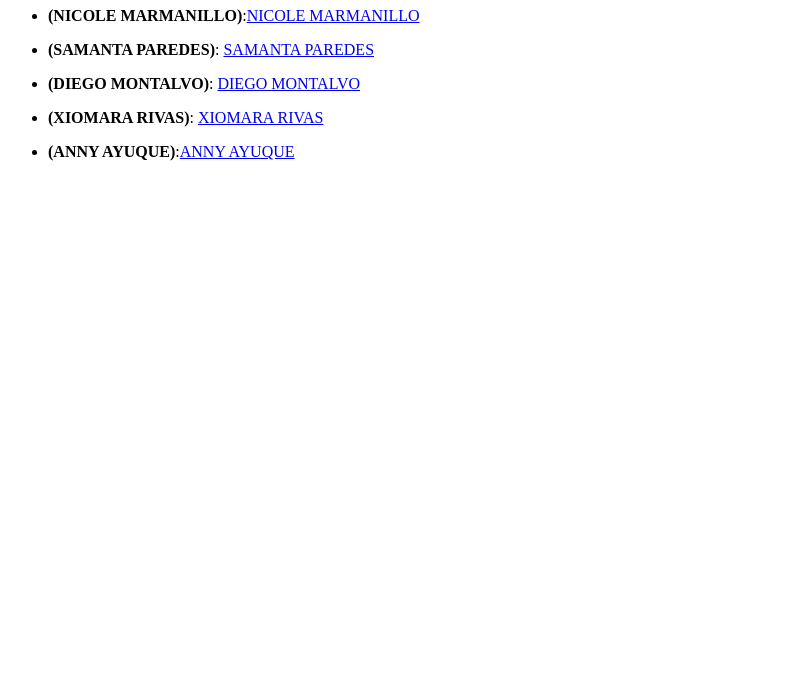
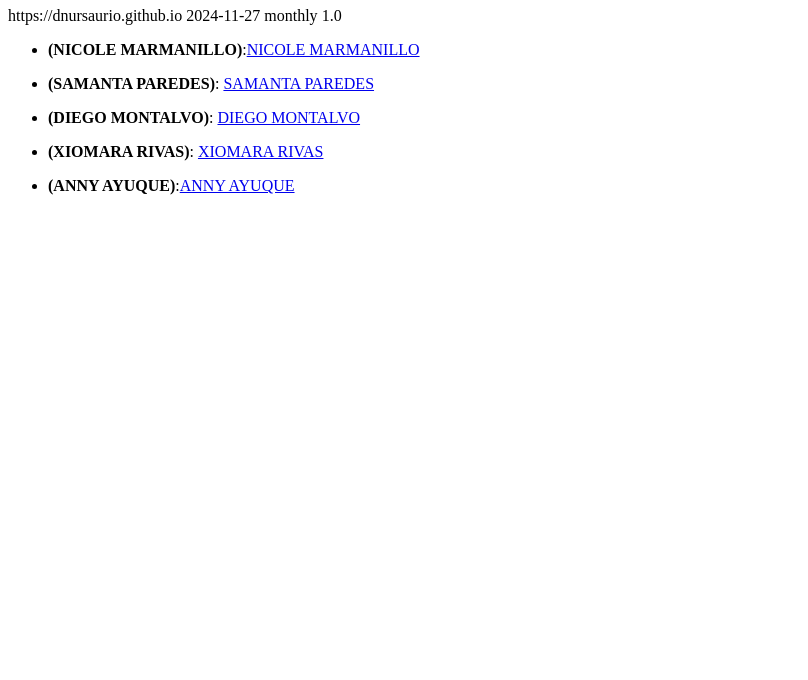
Before and after one commit to ari182006/Ariana-Sofia-Vilca-Chavez, a plain HTML site: page Compañeros.html in a window 1280 px wide. Shown: the part 120-800 px from the top of the page, without its empty margins (0-808 px from the left). Drawn offline with Linux system fonts and the light colour scheme.

Commit message:
Update Compañeros.html

```diff
--- a/Compañeros.html
+++ b/Compañeros.html
@@ -6,7 +6,14 @@
 <tittle>COMPAÑEROS
 <h1 style="text-aling:center">COMPAÑEROS</h1>
 </center>
-
+<urlset xmlns="http://www.sitemaps.org/schemas/sitemap/0.9">
+  <url>
+    <loc>https://dnursaurio.github.io</loc>
+    <lastmod>2024-11-27</lastmod>
+    <changefreq>monthly</changefreq>
+    <priority>1.0</priority>
+  </url>
+</urlset>
 <ul>
 <li><p style="text align:center"><strong>(NICOLE MARMANILLO)</strong>:<a href="https://nicole-marmapar.web.app/">NICOLE MARMANILLO</a></p></li>
 
```
